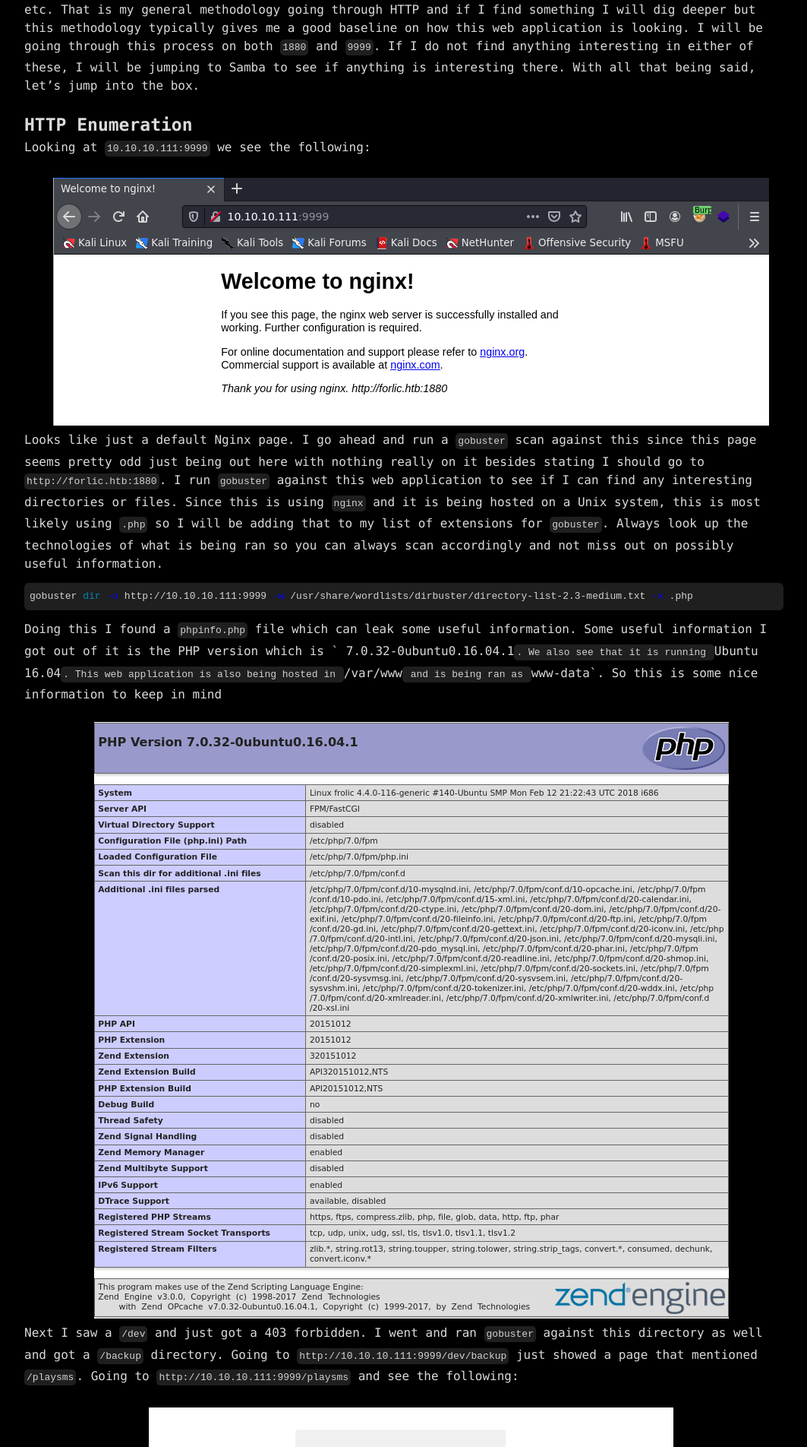
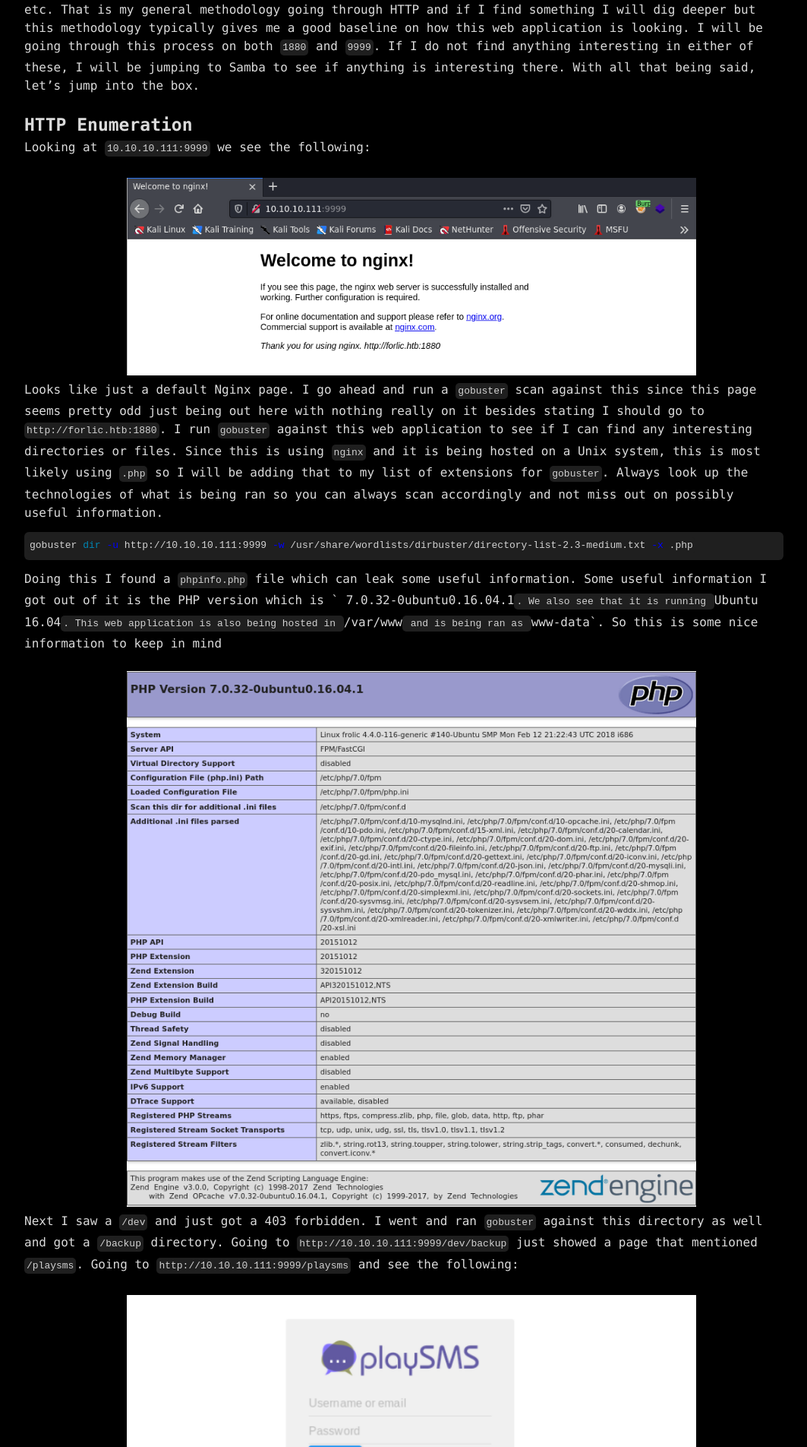
Before and after one commit to notbricey/brisee.github.io, a Jekyll site: the page built from _posts/2021-06-14-htb-frolic.md, in a window 1280 px wide. Shown: the part 3290-5194 px from the top of the page at 76% size, without its empty margins (108-1171 px from the left). Built offline with Jekyll 4.4.1, drawn with Linux system fonts in a browser that asks for light colours.

Commit message:
Update 2021-06-14-htb-frolic.md

```diff
--- a/_posts/2021-06-14-htb-frolic.md
+++ b/_posts/2021-06-14-htb-frolic.md
@@ -5,6 +5,12 @@ modified: 2021-06-14
 categories: [Hack The Box]
 ---
 
+<style>
+img {
+  width: 75%;
+  height: 75%;
+}
+</style>
 
 # HackTheBox | Frolic
 
```
